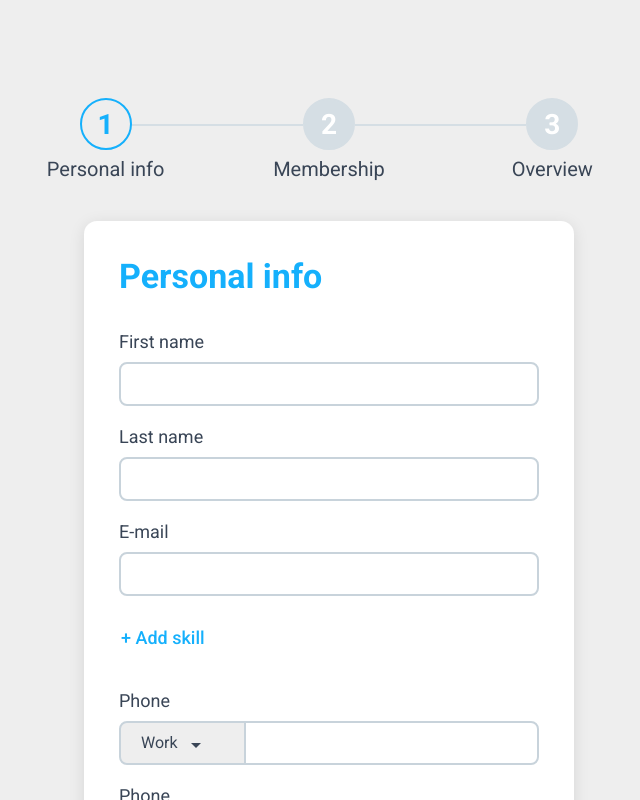
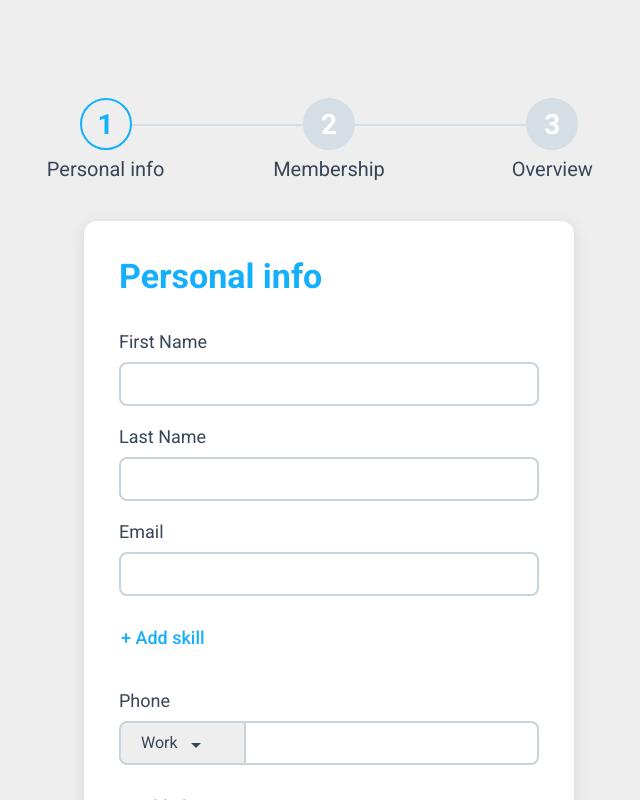
Before and after one commit to jurispl/homework, a Vue app: page /form/personal in a window 1280 px wide. Shown: the top 800 px of the page, without its empty margins (311-951 px from the left). Built offline with nearby package versions, Linux system fonts and the light colour scheme.

Commit message:
REF Form

```diff
--- a/src/views/steps/StepOne.vue
+++ b/src/views/steps/StepOne.vue
@@ -2,40 +2,41 @@
   <div class="to-column">
     <div class="form-field">
       <label
-          for="First-name"
+          :for="field.firstName.id"
           class="form-label"
-      >First name</label>
+      >{{ field.firstName.label }}</label>
       <input
           :value="field.firstName.value"
           @input="updateField('firstName', $event.target.value)"
-          id="First-name"
+          :id="field.firstName.id"
           type="text"
+          :required="field.firstName.required"
           class="form-control"
       >
     </div>
 
     <div class="form-field">
       <label
-          for="Last-name"
+          :for="field.lastName.id"
           class="form-label"
-      >Last name</label>
+      >{{ field.lastName.label }}</label>
       <input
           :value="field.lastName.value"
           @input="updateField('lastName', $event.target.value)"
-          id="Last-name"
+          :id="field.lastName.id"
           type="text"
           class="form-control">
     </div>
 
     <div class="form-field">
       <label
-          for="E-mail"
+          :for="field.email.id"
           class="form-label"
-      >E-mail</label>
+      >{{ field.email.label }}</label>
       <input
           :value="field.email.value"
           @input="updateField('email', $event.target.value)"
-          id="E-mail"
+          :id="field.email.id"
           type="text"
           class="form-control">
     </div>
@@ -92,14 +93,29 @@ export default {
           {
             id: 'firstName',
             value: null,
+            type: 'text',
+            required: false,
+            label: 'First Name',
+            placeholder: null,
+            fullLabel: 'Work Phone',
           },
           {
             id: 'lastName',
             value: null,
+            type: 'text',
+            required: false,
+            label: 'Last Name',
+            placeholder: null,
+            fullLabel: 'Work Phone',
           },
           {
             id: 'email',
             value: null,
+            type: 'text',
+            required: false,
+            label: 'Email',
+            placeholder: null,
+            fullLabel: 'Work Phone',
           },
           {
             id: 'skills',
@@ -121,7 +137,7 @@ export default {
                 label: 'Home',
                 fullLabel: 'Home Phone',
                 value: null,
-                isSelected: true,
+                isSelected: false,
                 sortNumber: 2,
               },
               {
```
